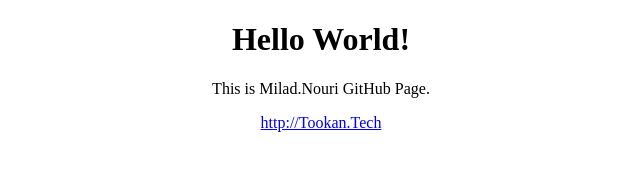
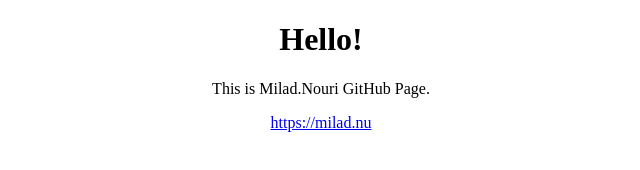
Before and after one commit to miladnouri/MiladNouri.github.io, a plain HTML site: page index.html in a window 1280 px wide. Shown: the whole page, without its empty margins (319-959 px from the left). Drawn offline with Linux system fonts and the light colour scheme.

Commit message:
Update index.html

```diff
--- a/index.html
+++ b/index.html
@@ -2,13 +2,13 @@
 <html>
 <head>
 <meta charset="utf-8">
-<title>Milad.Nouri | Mobile Application Developer</title>
+<title>Milad.Nouri | Software Developer</title>
 <html>
 <body>
 	<center>
-		<h1>Hello World!</h1>
+		<h1>Hello!</h1>
 		<p>This is Milad.Nouri GitHub Page.</p>
-		<p><a href="http://Tookan.Tech">http://Tookan.Tech</a></p>
+		<p><a href="https://milad.nu">https://milad.nu</a></p>
 	</center>
 </body>
 </html>
```
